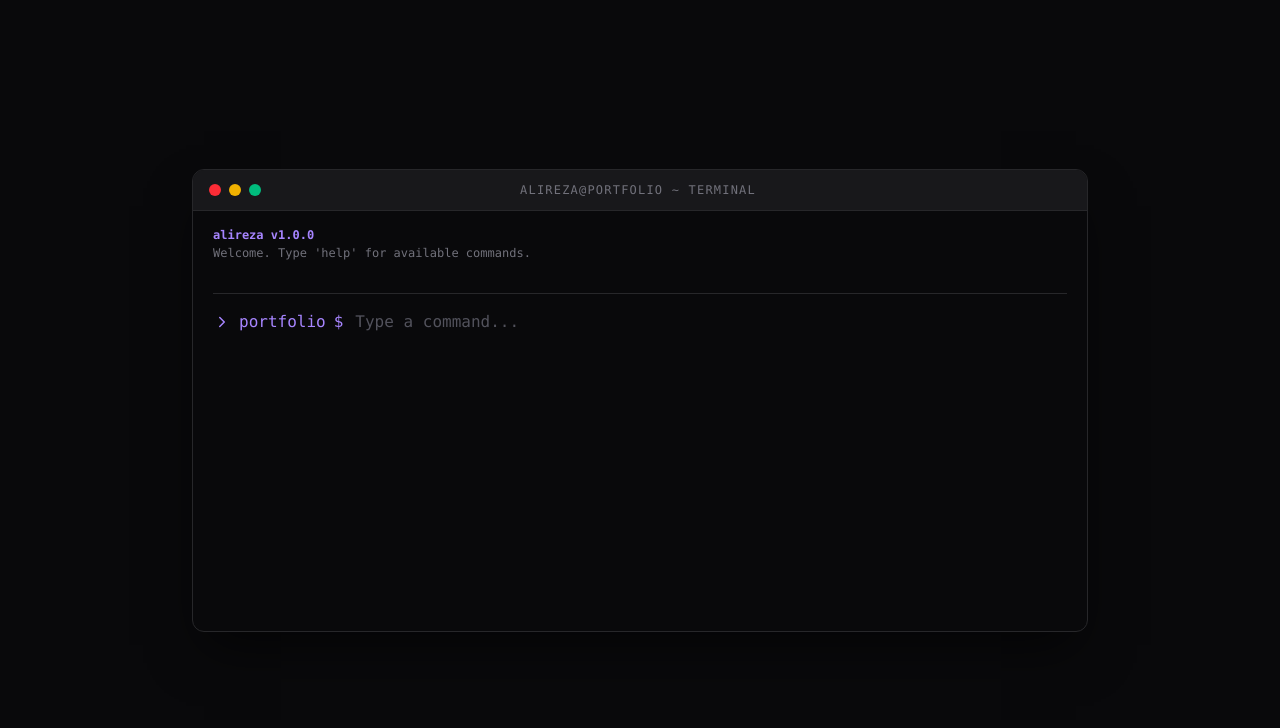
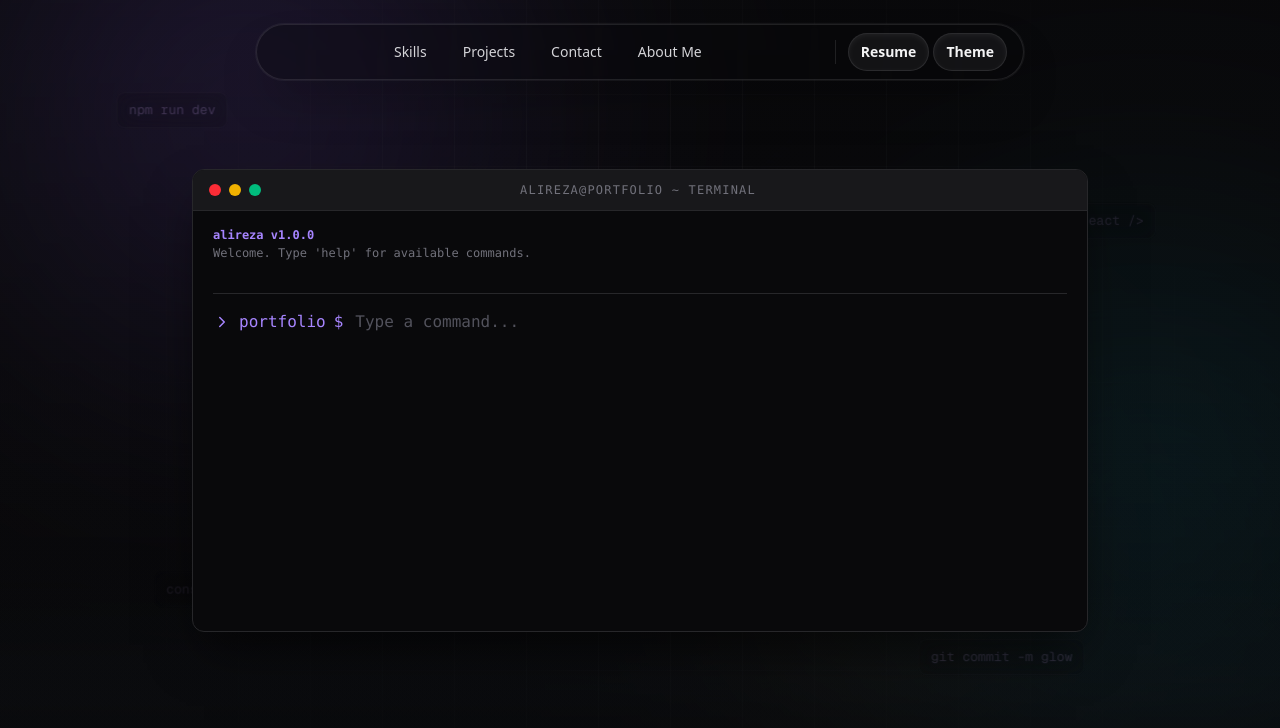
Before and after one commit to alireza-hq/portfolio, a Next.js app: page / in a window 1280 px wide. Shown: the top 728 px of the page. Built offline with nearby package versions, Linux system fonts and the light colour scheme.

Commit message:
feat: add navbar

```diff
--- a/src/app/layout.tsx
+++ b/src/app/layout.tsx
@@ -1,6 +1,8 @@
 import type { Metadata } from 'next'
 import { Geist, Geist_Mono } from 'next/font/google'
 import '../styles/globals.css'
+import { Navbar } from '@/components/layout/Navbar'
+import { AnimatedBackground } from '@/components/layout/AnimatedBackground'
 
 const geistSans = Geist({
   variable: '--font-geist-sans',
@@ -27,7 +29,11 @@ export default function RootLayout({
       lang='en'
       className={`${geistSans.variable} ${geistMono.variable} h-full scroll-smooth antialiased`}
     >
-      <body className='flex min-h-full flex-col'>{children}</body>
+      <body className='relative isolate flex min-h-full flex-col overflow-x-hidden bg-zinc-950 text-zinc-100'>
+        <AnimatedBackground />
+        <Navbar />
+        {children}
+      </body>
     </html>
   )
 }
--- a/src/app/page.tsx
+++ b/src/app/page.tsx
@@ -2,7 +2,7 @@ import Terminal from "@/features/terminal/components/Terminal";
 
 export default function Home() {
   return (
-    <main className="min-h-screen bg-zinc-950 flex flex-col items-center justify-center p-4 sm:p-8">
+    <main className="relative z-10 flex min-h-screen flex-col items-center justify-center p-4 sm:p-8">
       <Terminal />
     </main>
   );
--- /dev/null
+++ b/src/components/layout/Navbar.tsx
@@ -0,0 +1,51 @@
+import Link from 'next/link'
+
+const navLinks = [
+  { href: '#skills', label: 'Skills' },
+  { href: '#projects', label: 'Projects' },
+  { href: '#contact', label: 'Contact' },
+  { href: '#about', label: 'About Me' },
+]
+
+const actionLinks = [
+  { href: '#resume', label: 'Resume' },
+  { href: '#theme', label: 'Theme' },
+]
+
+export function Navbar() {
+  return (
+    <header className='pointer-events-none fixed inset-x-0 top-4 z-50 flex justify-center px-4 sm:top-6'>
+      <nav
+        className='pointer-events-auto flex w-full max-w-3xl items-center justify-between gap-3 rounded-full border border-white/10 bg-zinc-950/45 px-3 py-2 shadow-2xl ring-1 shadow-black/30 ring-white/5 backdrop-blur-[2px] supports-backdrop-filter:bg-zinc-950/30 sm:px-4'
+        aria-label='Primary navigation'
+      >
+        <div className='flex min-w-0 flex-1 scrollbar-none items-center justify-center gap-1 overflow-x-auto [&::-webkit-scrollbar]:hidden'>
+          {navLinks.map((link) => (
+            <Link
+              key={link.href}
+              href={link.href}
+              className='group relative shrink-0 rounded-full px-3 py-2 text-sm font-medium text-zinc-300 transition duration-200 hover:-translate-y-0.5 hover:bg-white/8 hover:text-white focus-visible:ring-2 focus-visible:ring-cyan-300/70 focus-visible:outline-none sm:px-4'
+            >
+              <span className='relative z-10'>{link.label}</span>
+              <span className='absolute inset-x-4 bottom-1 h-px origin-center scale-x-0 bg-violet-500 opacity-0 transition duration-200 group-hover:scale-x-100 group-hover:opacity-100' />
+            </Link>
+          ))}
+        </div>
+
+        <div className='hidden h-6 w-px bg-white/10 sm:block' />
+
+        <div className='flex shrink-0 items-center gap-1'>
+          {actionLinks.map((link) => (
+            <Link
+              key={link.href}
+              href={link.href}
+              className='rounded-full border border-white/10 bg-white/5 px-3 py-2 text-sm font-semibold text-zinc-100 shadow-inner shadow-white/5 transition duration-200 hover:border-violet-400/40 hover:bg-violet-400/10 hover:text-violet-200 focus-visible:ring-2 focus-visible:ring-violet-400/70 focus-visible:outline-none'
+            >
+              {link.label}
+            </Link>
+          ))}
+        </div>
+      </nav>
+    </header>
+  )
+}
```
